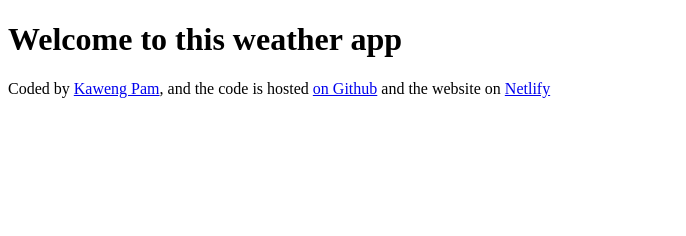
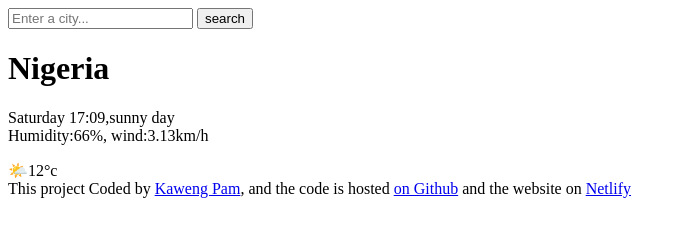
Before and after one commit to kaevhee/my-iska-app, a plain HTML site: page index.html in a window 1280 px wide. Shown: the whole page, without its empty margins (0-686 px from the left). Drawn offline with Linux system fonts and the light colour scheme.

Commit message:
added the HTML to the project

```diff
--- a/index.html
+++ b/index.html
@@ -1,13 +1,38 @@
 <!DOCTYPE html>
 <html lang="en">
-<head>
-    <meta charset="UTF-8">
-    <meta name="viewport" content="width=device-width, initial-scale=1.0">
+  <head>
+    <meta charset="UTF-8" />
+    <meta name="viewport" content="width=device-width, initial-scale=1.0" />
     <title>iska</title>
-</head>
-<body>
-    <h1>Welcome to this weather app</h1>
-    <footer>Coded by <a href="https://github.com/kaevhee" target="_blank">Kaweng Pam</a>, and the code is hosted
-    <a href="https://github.com/kaevhee/my-iska-app/tree/main" target="_blank"> on Github</a> and the website on <a href="https://iska-app.netlify.app/" target="_blank">Netlify</a></footer>
-</body>
+  </head>
+  <body>
+    <header>
+      <input type="search" placeholder="Enter a city..." required />
+      <input type="submit" value="search" />
+    </header>
+    <main>
+      <div>
+        <h1>Nigeria</h1>
+        <p>
+          Saturday 17:09,sunny day
+          <br />
+          Humidity:66%, wind:3.13km/h
+        </p>
+      </div>
+      <div>🌤️12°c</div>
+    </main>
+    <footer>
+      This project Coded by
+      <a href="https://github.com/kaevhee" target="_blank">Kaweng Pam</a>, and
+      the code is hosted
+      <a
+        href="https://github.com/kaevhee/my-iska-app/tree/main"
+        target="_blank"
+      >
+        on Github</a
+      >
+      and the website on
+      <a href="https://iska-app.netlify.app/" target="_blank">Netlify</a>
+    </footer>
+  </body>
 </html>
```
